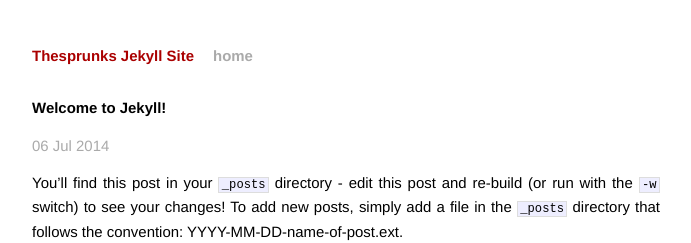
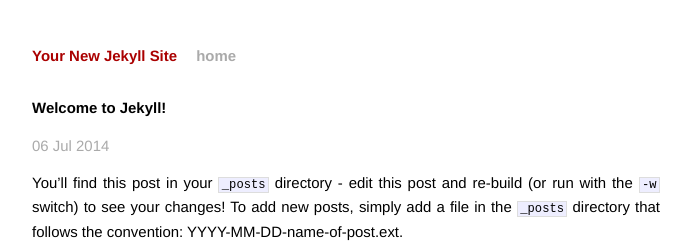
Before and after one commit to thesprunk/pages, a Jekyll site: the page built from _posts/2014-07-06-welcome-to-jekyll.markdown, in a window 1280 px wide. Shown: the top 243 px of the page, without its empty margins (294-985 px from the left). Built offline with Jekyll 4.4.1, drawn with Linux system fonts in a browser that asks for light colours; Markdown is read by kramdown in place of the engine named in the settings.

Commit message:
complete rebuild because wut

```diff
--- a/_config.yml
+++ b/_config.yml
@@ -1,7 +1,4 @@
-name: Thesprunks Jekyll Site
-description: Sprunks Test Jekyll site
+name: Your New Jekyll Site
 markdown: redcarpet
 pygments: true
-permalink: pretty
 baseurl: /pages
-paginate: 10
--- a/_posts/2014-07-06-welcome-to-jekyll.markdown
+++ b/_posts/2014-07-06-welcome-to-jekyll.markdown
@@ -1,7 +1,7 @@
 ---
 layout: post
 title:  "Welcome to Jekyll!"
-date:   2014-07-06 12:21:05
+date:   2014-07-06 13:40:55
 categories: jekyll update
 ---
 
```
Also changed, not shown: 3 other files.
